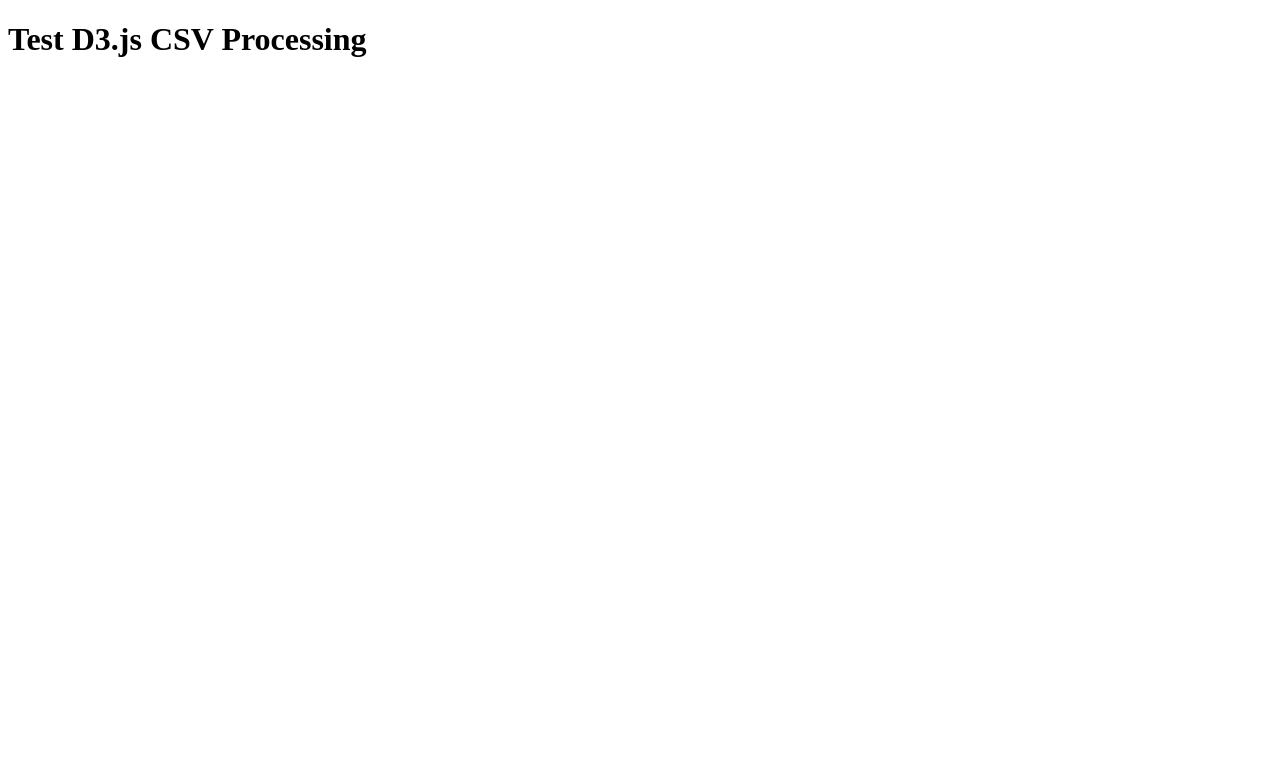
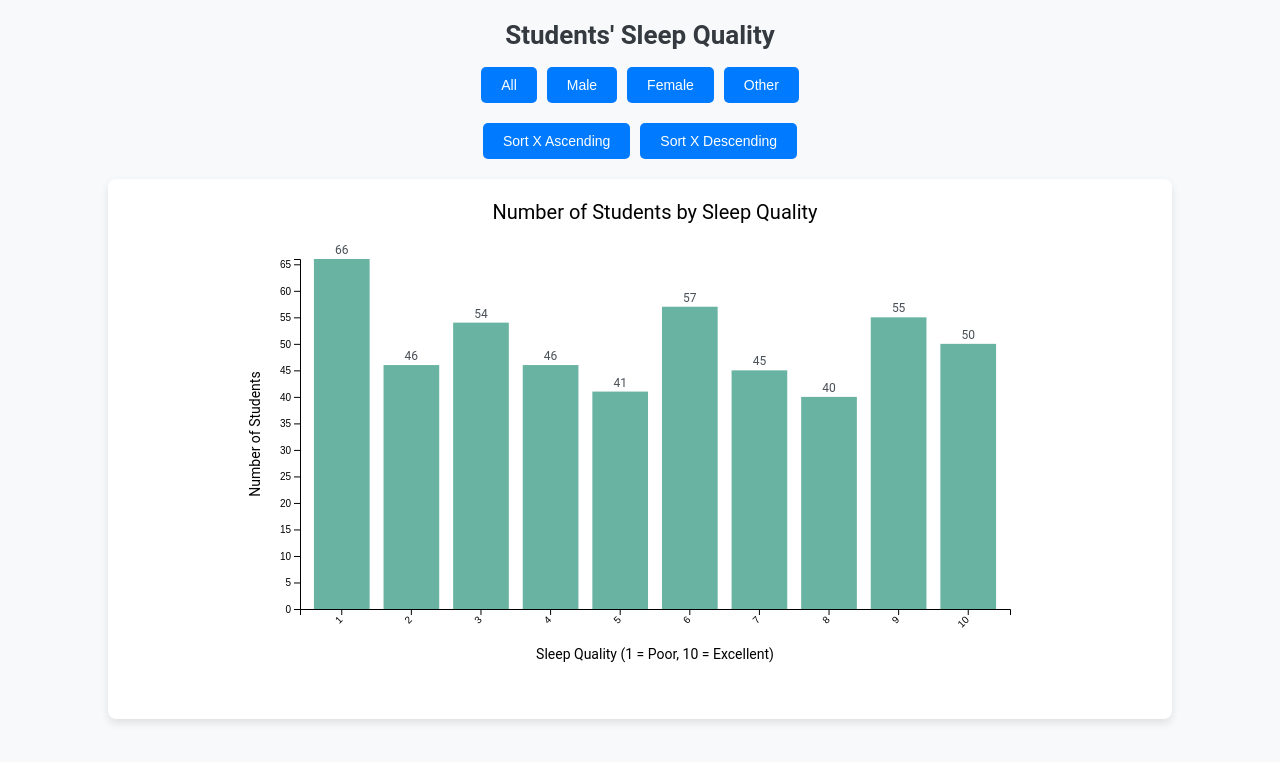
Before and after one commit to SardinhaAlmeida/VI_Project, a plain HTML site: page index.html in a window 1280 px wide. Drawn offline with nearby package versions, Linux system fonts and the light colour scheme.

Commit message:
Fist version of BarChart

```diff
--- a/index.html
+++ b/index.html
@@ -3,11 +3,24 @@
 <head>
     <meta charset="UTF-8">
     <meta name="viewport" content="width=device-width, initial-scale=1.0">
-    <title>CSV Testing</title>
+    <link rel="stylesheet" href="resources/css/style.css">
+    <title>Student Sleep Quality Visualization</title>
     <script src="https://d3js.org/d3.v7.min.js"></script>
 </head>
 <body>
-    <h1>Test D3.js CSV Processing</h1>
+    <h1>Students' Sleep Quality</h1>
+    <div id="buttons">
+        <button id="all">All</button>
+        <button id="male">Male</button>
+        <button id="female">Female</button>
+        <button id="other">Other</button>
+    </div>
+    <div id="sort-buttons">
+        <button id="sort-x-asc">Sort X Ascending</button>
+        <button id="sort-x-desc">Sort X Descending</button>
+    </div>
+    <div id="chart"></div>
     <script src="resources/js/loading_data.js"></script>
+    <script src="resources/js/mainChart.js"></script>
 </body>
 </html>
--- /dev/null
+++ b/resources/css/style.css
@@ -0,0 +1,67 @@
+body {
+    font-family: 'Roboto', sans-serif;
+    background: #f8f9fa; /* Fundo suave */
+    margin: 0;
+    padding: 0;
+}
+
+h1 {
+    font-size: 26px;
+    text-align: center;
+    margin-top: 20px;
+    color: #343a40;
+}
+
+#buttons, #sort-buttons {
+    display: flex;
+    justify-content: center;
+    gap: 10px;
+    margin-top: 10px;
+    margin-bottom: 20px;
+}
+
+button {
+    padding: 10px 20px;
+    font-size: 14px;
+    color: #ffffff;
+    background: #007bff;
+    border: none;
+    border-radius: 5px;
+    cursor: pointer;
+    transition: background 0.3s ease;
+}
+
+button:hover {
+    background: #0056b3;
+}
+
+#chart {
+    margin: 0 auto;
+    width: 80%;
+    display: flex;
+    justify-content: center;
+    align-items: center;
+    padding: 20px;
+    background: #ffffff;
+    box-shadow: 0 4px 8px rgba(0, 0, 0, 0.1);
+    border-radius: 8px;
+}
+
+.bar-label {
+    font-size: 12px;
+    fill: #495057; /* Cor das labels */
+}
+
+svg {
+    display: block;
+    margin: 0 auto;
+}
+
+.axis text {
+    font-size: 12px;
+}
+
+.axis path,
+.axis line {
+    stroke: #ced4da;
+}
--- a/resources/js/loading_data.js
+++ b/resources/js/loading_data.js
@@ -1,16 +1,9 @@
 const sleep_path = "resources/data/student_sleep_patterns.csv";
-const mental_health_path = "resources/data/mental_health_and_technology_usage_2024.csv";
 
+let processedData; // Variável global para armazenar os dados processados
 
 d3.csv(sleep_path).then(data => {
-    // Log the full data
-    console.log("Full Data:", data);
-
-    // Example: Log the first entry for inspection
-    console.log("First Entry:", data[0]);
-
-    // Process data - convert numeric fields
-    const processedData = data.map(d => ({
+    processedData = data.map(d => ({
         Student_ID: +d.Student_ID,
         Age: +d.Age,
         Gender: d.Gender,
@@ -27,49 +20,15 @@ d3.csv(sleep_path).then(data => {
         Weekend_Sleep_End: +d.Weekend_Sleep_End
     }));
 
-    // Log processed data
     console.log("Processed Data:", processedData);
+    console.log(`Total number of entries: ${processedData.length}`);
 
-    // Example: Analyze average sleep duration
-    const avgSleepDuration = d3.mean(processedData, d => d.Sleep_Duration);
-    console.log("Average Sleep Duration:", avgSleepDuration);
+    // Chama a função inicial com os dados completos
+    drawInitialChart(processedData);
+
+    // Configura os botões após a carga inicial
+    configureFilterButtons();
+    configureSortButtons();
 }).catch(error => {
     console.error("Error loading the CSV file:", error);
 });
-
-
-d3.csv(mental_health_path).then(data => {
-
-    // Log the full data
-    console.log("Full Data:", data);
-
-    // Example: Log the first entry for inspection
-    console.log("First Entry:", data[0]);
-
-    // Process data - convert numeric fields
-    const processedData = data.map(d => ({
-        User_ID: +d.User_ID,
-        Age: +d.Age,
-        Gender : d.Gender,
-        Technology_Usage_Hours: +d.Technology_Usage_Hours,
-        Social_Media_Usage_Hours: +d.Social_Media_Usage_Hours,
-        Gaming_Hours: +d.Gaming_Hours,
-        Screen_Time_Hours: +d.Screen_Time_Hours,
-        Mental_Health_Status : d.Mental_Health_Status,
-        Stress_Level: +d.Stress_Level,
-        Physical_Activity_Hours: +d.Physical_Activity_Hours,
-        Support_System_Access: d.Support_System_Access,
-        Work_Environment_Impact: d.Work_Environment_Impact,
-        Online_Support_Usage: d.Online_Support_Usage
-    }));
-
-    // Log processed data
-    console.log("Processed Data:", processedData);
-
-    // Example: Analyze average stress level
-    const avgStressLevel = d3.mean(processedData, d => d.Stress_Level);
-    console.log("Average Stress Level:", avgStressLevel);
-}
-).catch(error => {
-    console.error("Error loading the CSV file:", error);
-});
--- /dev/null
+++ b/resources/js/mainChart.js
@@ -0,0 +1,142 @@
+let currentSort = { sortBy: "x", order: "asc" }; // Estado de ordenação atual
+
+// Função para desenhar o gráfico inicial
+function drawInitialChart(data) {
+    currentSort = { sortBy: "x", order: "asc" }; // Define ordenação inicial
+    applyFiltersAndSort(data); // Aplica filtros e ordenação inicial
+}
+
+// Função principal de criação/atualização do gráfico
+function drawBarChart(data) {
+    console.log("Data passed to drawBarChart:", data);
+
+    d3.select("#chart").selectAll("*").remove(); // Limpa o gráfico anterior
+
+    const margin = { top: 60, right: 30, bottom: 90, left: 60 },
+          width = 800 - margin.left - margin.right,
+          height = 500 - margin.top - margin.bottom;
+
+    const svg = d3.select("#chart")
+        .append("svg")
+        .attr("width", width + margin.left + margin.right)
+        .attr("height", height + margin.top + margin.bottom)
+        .append("g")
+        .attr("transform", `translate(${margin.left},${margin.top})`);
+
+    // Eixo X
+    const x = d3.scaleBand()
+        .range([0, width])
+        .domain(data.map(d => d.sleepQuality))
+        .padding(0.2);
+
+    svg.append("g")
+        .attr("transform", `translate(0,${height})`)
+        .call(d3.axisBottom(x))
+        .selectAll("text")
+        .attr("transform", "translate(-10,0)rotate(-45)")
+        .style("text-anchor", "end");
+
+    // Eixo Y
+    const y = d3.scaleLinear()
+        .domain([0, d3.max(data, d => d.count)])
+        .range([height, 0]);
+
+    svg.append("g")
+        .call(d3.axisLeft(y));
+
+    // Barras
+    svg.selectAll("rect")
+        .data(data)
+        .join(
+            enter => enter.append("rect")
+                .attr("x", d => x(d.sleepQuality))
+                .attr("y", height)
+                .attr("width", x.bandwidth())
+                .attr("height", 0)
+                .attr("fill", "#69b3a2")
+                .transition()
+                .duration(750)
+                .attr("y", d => y(d.count))
+                .attr("height", d => height - y(d.count))
+        );
+
+    // Adiciona labels em cima das barras
+    svg.selectAll(".bar-label")
+        .data(data)
+        .join("text")
+        .attr("class", "bar-label")
+        .attr("x", d => x(d.sleepQuality) + x.bandwidth() / 2)
+        .attr("y", d => y(d.count) - 5)
+        .attr("text-anchor", "middle")
+        .text(d => d.count);
+
+    // Títulos
+    svg.append("text")
+        .attr("x", width / 2)
+        .attr("y", -40)
+        .attr("text-anchor", "middle")
+        .style("font-size", "20px")
+        .text("Number of Students by Sleep Quality");
+
+    svg.append("text")
+        .attr("x", width / 2)
+        .attr("y", height + margin.bottom - 40)
+        .attr("text-anchor", "middle")
+        .style("font-size", "14px")
+        .text("Sleep Quality (1 = Poor, 10 = Excellent)");
+
+    svg.append("text")
+        .attr("transform", "rotate(-90)")
+        .attr("y", -margin.left + 20)
+        .attr("x", -(height / 2))
+        .attr("text-anchor", "middle")
+        .style("font-size", "14px")
+        .text("Number of Students");
+}
+
+// Função para agrupar e aplicar filtros
+function applyFiltersAndSort(rawData) {
+    const groupedData = groupData(rawData);
+    const sortedData = sortData(groupedData, currentSort.sortBy, currentSort.order);
+    drawBarChart(sortedData);
+}
+
+// Função para agrupar os dados
+function groupData(data) {
+    const sleepQualityCounts = d3.rollup(
+        data,
+        v => v.length,
+        d => d.Sleep_Quality
+    );
+
+    return Array.from(sleepQualityCounts, ([key, value]) => ({ sleepQuality: +key, count: value }));
+}
+
+// Função para ordenar os dados
+function sortData(data, sortBy, order) {
+    if (sortBy === "x") {
+        return data.sort((a, b) => order === "asc" ? d3.ascending(a.sleepQuality, b.sleepQuality) : d3.descending(a.sleepQuality, b.sleepQuality));
+    }
+    return data;
+}
+
+// Função para configurar filtros
+function configureFilterButtons() {
+    d3.select("#all").on("click", () => applyFiltersAndSort(processedData));
+    d3.select("#male").on("click", () => applyFiltersAndSort(processedData.filter(d => d.Gender === "Male")));
+    d3.select("#female").on("click", () => applyFiltersAndSort(processedData.filter(d => d.Gender === "Female")));
+    d3.select("#other").on("click", () => applyFiltersAndSort(processedData.filter(d => d.Gender === "Other")));
+}
+
+// Função para configurar ordenações
+function configureSortButtons() {
+    d3.select("#sort-x-asc").on("click", () => {
+        currentSort = { sortBy: "x", order: "asc" };
+        applyFiltersAndSort(processedData);
+    });
+
+    d3.select("#sort-x-desc").on("click", () => {
+        currentSort = { sortBy: "x", order: "desc" };
+        applyFiltersAndSort(processedData);
+    });
+}
```
